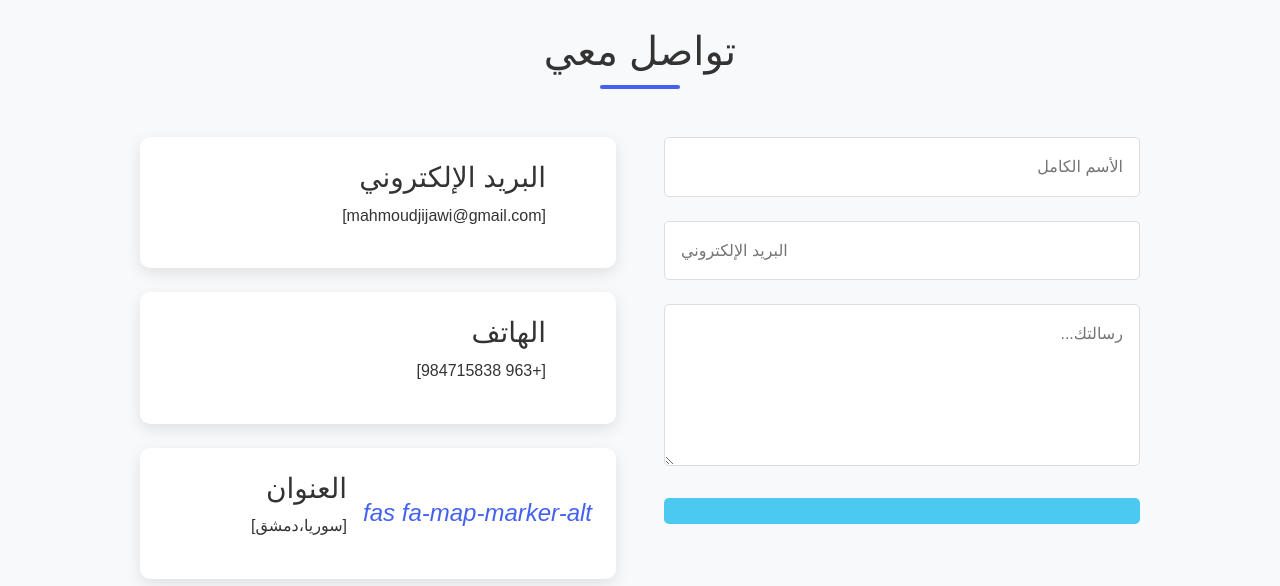
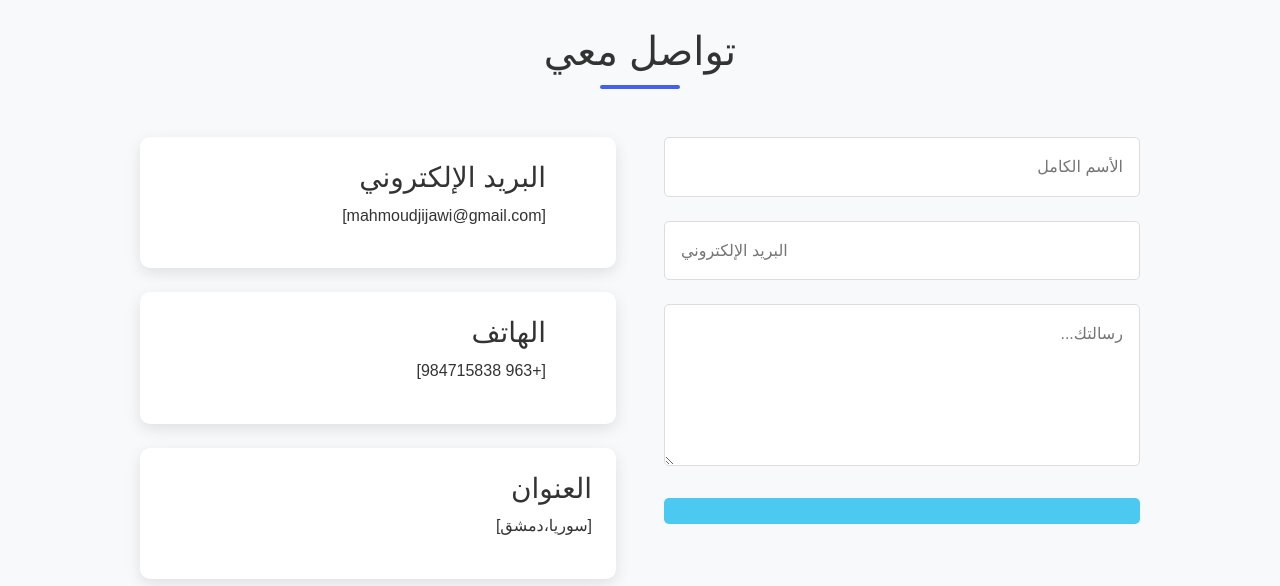
Before and after one commit to mahmoudjijawi-hub/Projekt, a plain HTML site: page index.html in a window 1280 px wide. Shown: the part 2441-3027 px from the top of the page. Drawn offline with Linux system fonts and the light colour scheme; some icons are missing; files whose address does not match are found by name; a web font is replaced by a local one.

Commit message:
Fix HTML structure and correct minor errors

```diff
--- a/index.html
+++ b/index.html
@@ -167,7 +167,7 @@
                 </div>
             </div>
             <div class="contact-item">
-                <i>fas fa-map-marker-alt</i>
+
                 <div>
                     <h3>العنوان</h3>
                     <p>[سوريا،دمشق]</p>
```
